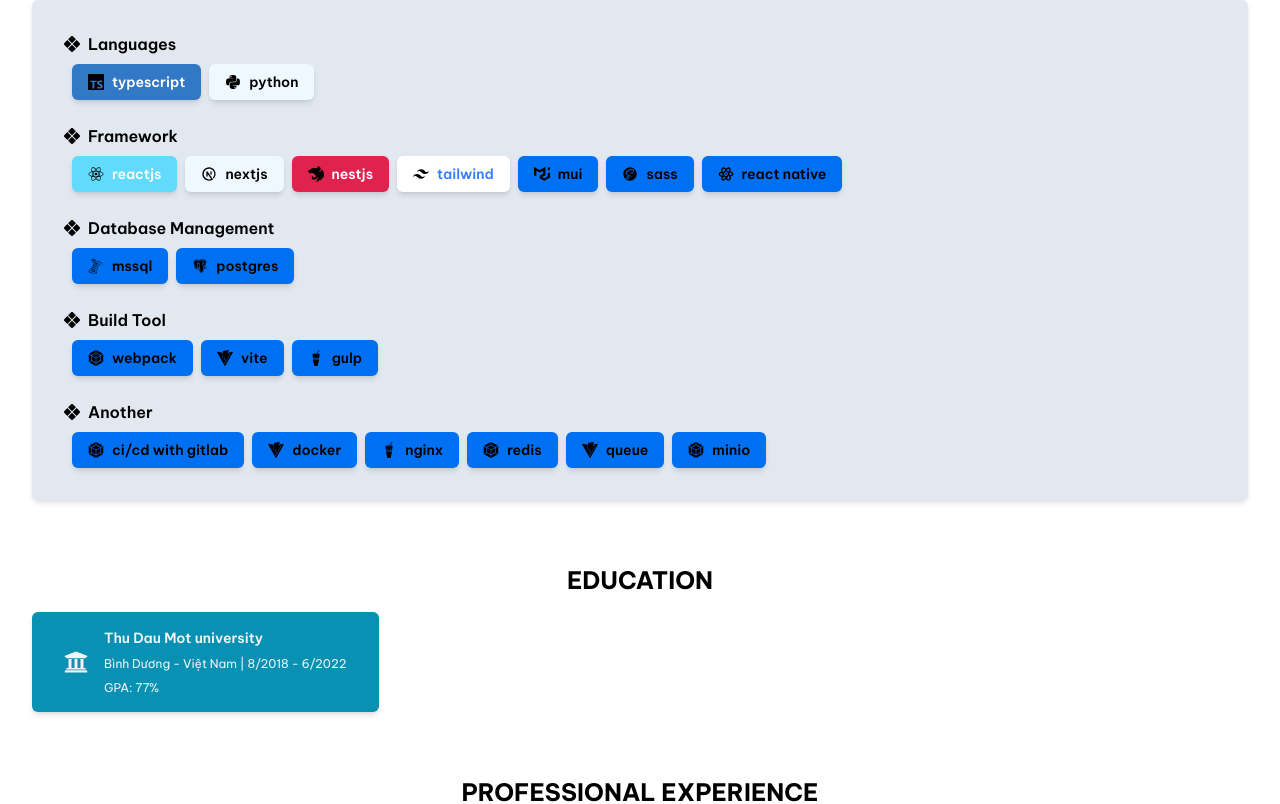
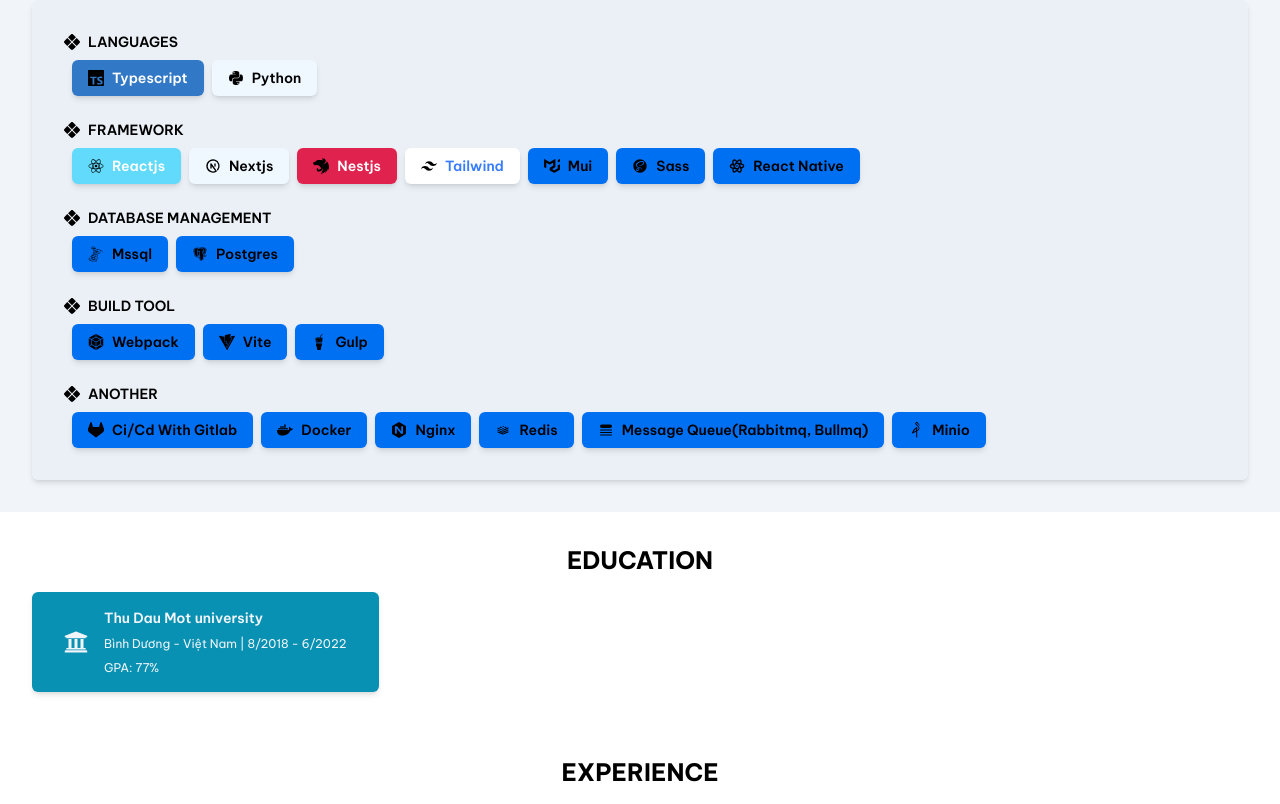
Before and after one commit to nhlamdev/cv, a React app: page / in a window 1280 px wide. Shown: the part 1260-2064 px from the top of the page. Built offline with nearby package versions, Linux system fonts and the light colour scheme.

Commit message:
update translate

```diff
--- a/src/components/education/index.tsx
+++ b/src/components/education/index.tsx
@@ -1,9 +1,11 @@
+import { useTranslation } from 'react-i18next'
 import { FaUniversity } from 'react-icons/fa'
 
 export const EducationComponent = () => {
+  const { t } = useTranslation()
   return (
     <section className='flex flex-col p-8 gap-4' id='education'>
-      <h2 className='text-2xl text-center font-bold uppercase'>Education</h2>
+      <h2 className='text-2xl text-center font-bold uppercase'>{t('EDUCATION')}</h2>
 
       <div>
         <a
--- a/src/components/experience/index.tsx
+++ b/src/components/experience/index.tsx
@@ -1,12 +1,14 @@
 import { experiences } from './experience-data'
 import { Children } from 'react'
+import { useTranslation } from 'react-i18next'
 import { BsXDiamondFill } from 'react-icons/bs'
 import { MdWork } from 'react-icons/md'
 
 export const ExperienceComponent = () => {
+  const { t } = useTranslation()
   return (
     <section className='flex flex-col p-8 gap-4' id='experience'>
-      <h2 className='text-2xl text-center font-bold uppercase'>professional experience</h2>
+      <h2 className='text-2xl text-center font-bold uppercase'>{t('EXPERIENCE')}</h2>
       <div className='flex flex-col gap-10'>
         {Children.toArray(
           experiences.map((ex) => {
--- a/src/components/header/card-info/index.tsx
+++ b/src/components/header/card-info/index.tsx
@@ -1,7 +1,9 @@
+import { useTranslation } from 'react-i18next'
 import { FaFacebook, FaGithub, FaPhoneAlt } from 'react-icons/fa'
 import { MdEmail } from 'react-icons/md'
 
 export const CardInfoComponent = () => {
+  const { t } = useTranslation()
   return (
     <div
       className='flex flex-row gap-10 py-10 px-20 rounded-md bg-slate-200 bg-opacity-20
@@ -17,7 +19,7 @@
       <div className='flex flex-col justify-around'>
         <div className='flex flex-col gap-1'>
           <span className='text-2xl bold text-slate-100'>Nguyễn Hoàng Lâm</span>
-          <span className='text-sm italic text-slate-100'>25 year old</span>
+          <span className='text-sm italic text-slate-100'>25 {t('YEAR_OLD')}</span>
         </div>
 
         <div className='flex flex-col gap-1'>
--- a/src/components/header/navigation/index.tsx
+++ b/src/components/header/navigation/index.tsx
@@ -1,7 +1,11 @@
 import { navigation_data } from './navigation.data'
 import { Children } from 'react'
 import { LanguageButton, ThemeToggleButton } from '@/components/custom'
+import { useTranslation } from 'react-i18next'
+
 export const NavigationComponent = () => {
+  const { t } = useTranslation()
+
   return (
     <nav
       className='flex absolute flex-row py-2 px-4 bg-slate-400 shadow-md
@@ -17,8 +21,8 @@
         {Children.toArray(
           navigation_data.map((item) => {
             return (
-              <a href={item.url} className='capitalize'>
-                {item.text}
+              <a href={item.url} className='uppercase text-sm font-semibold'>
+                {t(item.text.toUpperCase())}
               </a>
             )
           })
--- a/src/components/summary/index.tsx
+++ b/src/components/summary/index.tsx
@@ -1,7 +1,10 @@
+import { useTranslation } from 'react-i18next'
+
 export const SummaryComponent = () => {
+  const { t } = useTranslation()
   return (
     <section className='flex flex-col p-8 gap-4 bg-summary-gradient' id='summary'>
-      <h2 className='text-2xl text-center font-bold uppercase text-slate-900'>Summary</h2>
+      <h2 className='text-2xl text-center font-bold uppercase text-slate-900'>{t('SUMMARY')}</h2>
 
       <div className='flex flex-col gap-8'>
         <ol className='flex flex-col gap-4 mx-20'>
--- a/src/components/technical-skill/index.tsx
+++ b/src/components/technical-skill/index.tsx
@@ -5,10 +5,10 @@
 
 export const TechnicalSkillsComponent = () => {
   return (
-    <section className='flex flex-col p-8 gap-4' id='technical'>
+    <section className='flex flex-col p-8 gap-4 dark:bg-slate-900 bg-slate-100' id='technical'>
       <h2 className='text-2xl text-center font-bold uppercase'>technical skill</h2>
 
-      <div className='flex flex-col gap-6 p-8 bg-slate-200 rounded-md shadow-md'>
+      <div className='flex flex-col gap-6 p-8 bg-slate-200 bg-opacity-40 rounded-md shadow-md'>
         {Children.toArray(
           skillData.map((group) => {
             return (
@@ -16,7 +16,7 @@
                 <div className='flex flex-row gap-2 items-center'>
                   <BsXDiamondFill />
 
-                  <h3 className='font-semibold text-md capitalize'>{group.title}</h3>
+                  <h3 className='font-semibold text-sm uppercase'>{group.title}</h3>
                 </div>
 
                 <div className='flex flex-row gap-2 pl-2 flex-wrap'>
@@ -31,7 +31,7 @@
                           <skill.icon.default />
 
                           <span
-                            className='text-sm font-semibold lowercase select-none'
+                            className='text-sm font-semibold capitalize select-none '
                             style={{ color: skill.textColor }}
                           >
                             {skill.text}
--- a/src/components/technical-skill/technical-data.ts
+++ b/src/components/technical-skill/technical-data.ts
@@ -1,8 +1,21 @@
 import { IconType } from 'react-icons'
 import { BiLogoPostgresql, BiLogoSass } from 'react-icons/bi'
-import { FaGulp, FaPython } from 'react-icons/fa'
+import { BsGitlab } from 'react-icons/bs'
+import { DiRedis } from 'react-icons/di'
+import { FaDocker, FaGulp, FaPython } from 'react-icons/fa'
+import { HiQueueList } from 'react-icons/hi2'
 import { IoLogoReact } from 'react-icons/io5'
-import { SiMicrosoftsqlserver, SiMui, SiNestjs, SiTailwindcss, SiTypescript, SiVite, SiWebpack } from 'react-icons/si'
+import {
+  SiMicrosoftsqlserver,
+  SiMinio,
+  SiMui,
+  SiNestjs,
+  SiNginx,
+  SiTailwindcss,
+  SiTypescript,
+  SiVite,
+  SiWebpack
+} from 'react-icons/si'
 import { TbBrandNextjs, TbBrandReactNative } from 'react-icons/tb'
 
 interface ITechnicalSkills {
@@ -58,12 +71,17 @@
   {
     title: 'another',
     skills: [
-      { text: 'Ci/cd with gitlab', bgColor: '#0070f3', textColor: '#000000', icon: { default: SiWebpack } },
-      { text: 'docker', bgColor: '#0070f3', textColor: '#000000', icon: { default: SiVite } },
-      { text: 'Nginx', bgColor: '#0070f3', textColor: '#000000', icon: { default: FaGulp } },
-      { text: 'Redis', bgColor: '#0070f3', textColor: '#000000', icon: { default: SiWebpack } },
-      { text: 'queue', bgColor: '#0070f3', textColor: '#000000', icon: { default: SiVite } },
-      { text: 'Minio', bgColor: '#0070f3', textColor: '#000000', icon: { default: SiWebpack } }
+      { text: 'Ci/cd with gitlab', bgColor: '#0070f3', textColor: '#000000', icon: { default: BsGitlab } },
+      { text: 'docker', bgColor: '#0070f3', textColor: '#000000', icon: { default: FaDocker } },
+      { text: 'Nginx', bgColor: '#0070f3', textColor: '#000000', icon: { default: SiNginx } },
+      { text: 'Redis', bgColor: '#0070f3', textColor: '#000000', icon: { default: DiRedis } },
+      {
+        text: 'message queue(rabbitmq, bullmq)',
+        bgColor: '#0070f3',
+        textColor: '#000000',
+        icon: { default: HiQueueList }
+      },
+      { text: 'Minio', bgColor: '#0070f3', textColor: '#000000', icon: { default: SiMinio } }
     ]
   }
 ]
--- a/src/components/work-cycle/index.tsx
+++ b/src/components/work-cycle/index.tsx
@@ -1,3 +1,5 @@
+import { useTranslation } from 'react-i18next'
+
 interface IWorkMakeItem {
   url: string
   title: string
@@ -10,6 +12,7 @@
 ]
 
 export const WorkMakeComponent = () => {
+  const { t } = useTranslation()
   return (
     <section className='flex flex-col gap-4 px-2 py-4 w-full'>
       <div
@@ -17,7 +20,7 @@
         gap-4 scroll-m-2 '
       >
         <div className='h-[2px] w-20 bg-slate-900' />
-        <h2 className='text-center font-semibold text-2xl uppercase'>Work cycle</h2>
+        <h2 className='text-center font-semibold text-2xl uppercase'>{t('WORK_CYCLE')}</h2>
         <div className='h-[2px] w-20 bg-slate-900' />
       </div>
 
--- /dev/null
+++ b/src/language/resources/en.ts
@@ -0,0 +1,10 @@
+export const en = {
+  translation: {
+    SUMMARY: 'summary',
+    TECHNICAL: 'technical',
+    EDUCATION: 'education',
+    EXPERIENCE: 'experience',
+    YEAR_OLD: 'year old',
+    WORK_CYCLE: 'WORK CYCLE'
+  }
+}
--- a/src/language/resources/index.ts
+++ b/src/language/resources/index.ts
@@ -1,12 +1,4 @@
-export const resources = {
-  en: {
-    translation: {
-      test: 'test'
-    }
-  },
-  vi: {
-    translation: {
-      test: 'Kiểm thử'
-    }
-  }
-}
+import { en } from './en'
+import { vi } from './vi'
+
+export const resources = { en, vi }
--- /dev/null
+++ b/src/language/resources/vi.ts
@@ -0,0 +1,10 @@
+export const vi = {
+  translation: {
+    SUMMARY: 'khái lược',
+    TECHNICAL: 'công nghệ',
+    EDUCATION: 'học vấn',
+    EXPERIENCE: 'kinh nghiệm',
+    YEAR_OLD: 'tuổi',
+    WORK_CYCLE: 'chu kỳ làm việc'
+  }
+}
```
